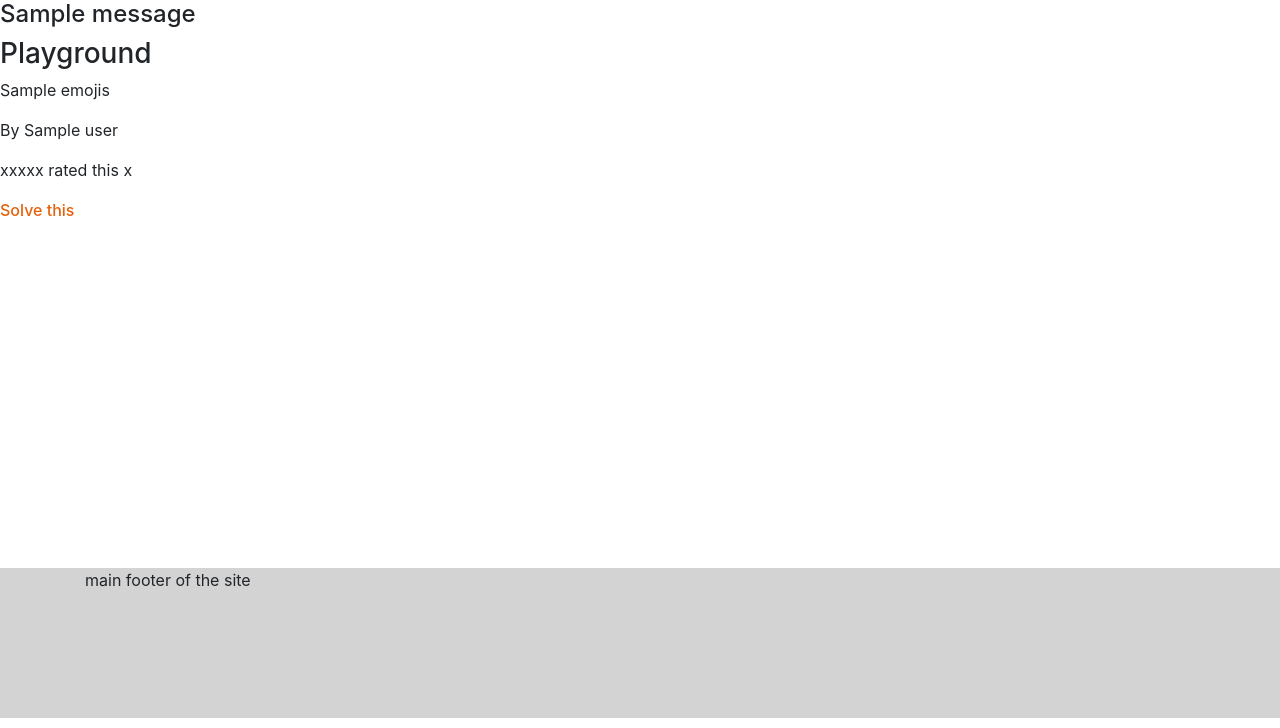
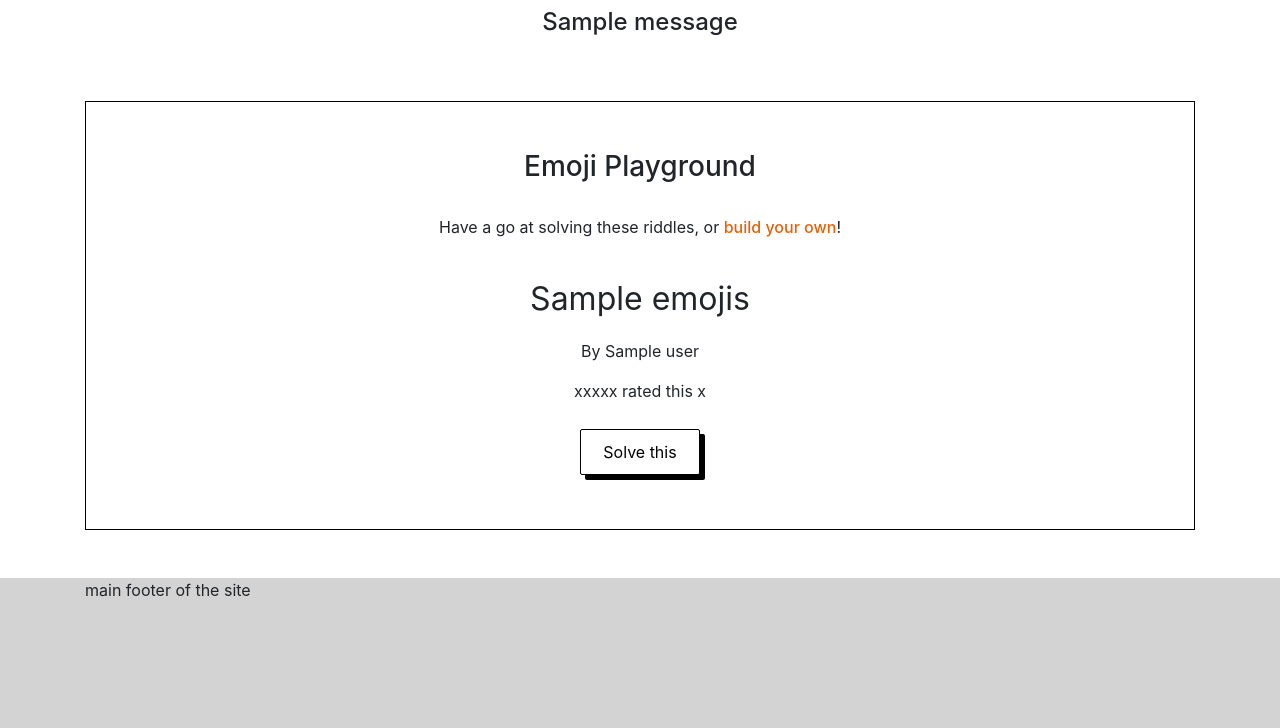
Before and after one commit to AwsSG/emojiplayground, a Flask app: page /playground in a window 1280 px wide. Shown: the part 82-810 px from the top of the page. Run offline with Flask 2, Linux system fonts and the light colour scheme; the visitor is signed in with stand-in values (Sample User, id 1); one stand-in notice (Sample message) is shown; a database or web service that is not in the repository returns one stand-in record (values such as "Sample title"); some libraries are stand-ins or nearby versions.

Commit message:
Style playground profile (#46)
* Add styling to Playground page

* Edit Playground Create and Play pages to make consistent

* Add back to playground link to create page

* Justified content on homepage and formatted flash message in base template

* Add basic styling to profile page

```diff
--- a/static/css/style.css
+++ b/static/css/style.css
@@ -24,7 +24,12 @@
     font-size: 100px;
 }
 
+/*Has a media query to make large on larger screens*/
 .emoji-medium {
+    font-size: 32px;
+}
+
+.emoji-small {
     font-size: 32px;
 }
 
@@ -196,6 +201,29 @@ footer {
     padding: 10px;
 }
 
+/*----------Playground------------*/
+
+.playground-riddle {
+    text-align: center;
+}
+
+.riddle-container {
+    min-width: 200px;
+    height: auto;
+    text-align: center;
+    margin: 20px;
+  }
+
+  /* img {
+    width: 100%;
+  } */
+
+  .outer-container {
+    display: flex;
+    flex-flow: row wrap;
+    justify-content: center;
+  }
+
 /*----------Media Queries-------------*/
 
 @media(min-width: 768px) {
--- a/templates/base.html
+++ b/templates/base.html
@@ -47,14 +47,18 @@
 
   <!-- flash messages -->
   <section>
+    <container>
+      <div class="row justify-content-center text-center">
         <!-- flash messages -->
         {% with messages = get_flashed_messages() %}
         {% if messages %}
         {% for message in messages %}
-      <h4>{{ message }}</h4>
+          <h4 class="p-2">{{ message }}</h4>
         {% endfor %}
         {% endif %}
         {% endwith %}
+      </div>
+    </container>
   </section>
 
 
--- a/templates/play.html
+++ b/templates/play.html
@@ -3,10 +3,10 @@
 
 
 <div class="container">
-    <div class="mt-3 mb-3 mt-md-5 mb-md-5 p-2 p-lg-5 black-border">
+    <div class="mt-3 mb-3 mt-md-5 mb-md-5 p-2 pt-lg-4 pb-lg-4 black-border">
         <div class="container">
             <div class="row p-4 justify-content-center">
-                <h2 class="create-title text-center">Solve Emoji Riddles</h2>
+                <h3 class="text-center">Solve Emoji Riddles</h3>
             </div>
 
             <div>
--- a/templates/playground.html
+++ b/templates/playground.html
@@ -1,13 +1,40 @@
 {% extends "base.html" %}
 {% block content %}
 
-<h3>Playground</h3>
+<div class="container">
+    <div class="mt-3 mb-3 mt-md-5 mb-md-5 black-border p-2 pt-lg-4 pb-lg-4">
+        <div class="container">
+            <div class="row p-4 justify-content-center">
+                <div class="col-12">
+                    <h3 class="text-center">Emoji Playground</h3>
+                </div>
+            </div>
+            <div class="row justify-content-center">
+                <div class="col-12">
+                    <p class="text-center">Have a go at solving these riddles, or <a href="{{ url_for('create') }}">build your own</a>!</p>
+                </div>
+            </div>
+            <div class="container">
+                <div class="row">
+                    <div class="col-12 outer-container">
+                        {% for riddle in riddles %}
+                            <div class="riddle-container">
+                                <p class="playground-riddle emoji-small">{{ riddle.emojis }}</p>
+                                <p class="playground-riddle">By {{ riddle.user }}</p>
+                                <p class="playground-riddle"> xxxxx rated this x</p>
+                                <div class="row justify-content-center">
+                                    <a href="{{ url_for('play', id=riddle._id) }}" class="landing-page-button btn btn-outline-secondary orange-hover" role="button">Solve this</a>
+                                </div>
+                            </div>
+                        {% endfor %}
+                    </div>
+                </div>
+            </div>
+        </div>
+    </div>
 
-{% for riddle in riddles %}
-    <p>{{ riddle.emojis }}</p>
-    <p>By {{ riddle.user }}</p>
-    <p> xxxxx rated this x</p>
-    <a href="{{ url_for('play', id=riddle._id) }}">Solve this</a>
-{% endfor %}
+
+
+</div>
 
 {% endblock %}
```
Also changed, not shown: templates/create.html (+7 -4 lines), templates/index.html (+7 -5 lines), templates/profile.html (+15 -2 lines). Lines whose indentation alone changed are shown as unchanged.
